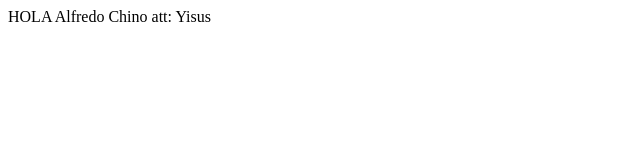
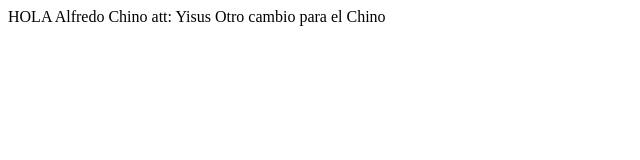
Before and after one commit to asumosa/desdeweb, a plain HTML site: page index.html in a window 1280 px wide. Shown: the whole page, without its empty margins (0-640 px from the left). Drawn offline with Linux system fonts and the light colour scheme.

Commit message:
chino
chino

```diff
--- a/index.html
+++ b/index.html
@@ -4,6 +4,7 @@
 HOLA
 Alfredo Chino
 att: Yisus
+Otro cambio para el Chino
 </body>
 
 </html>
```
